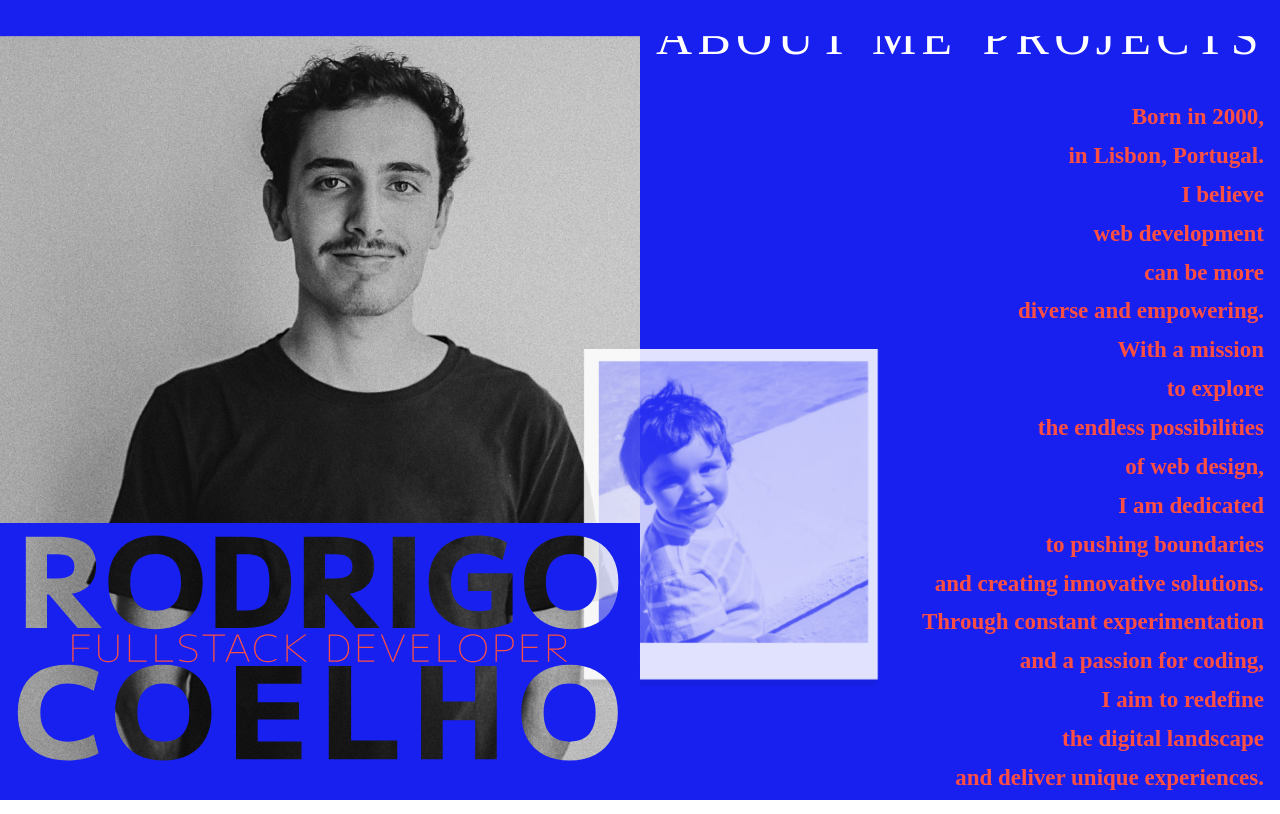
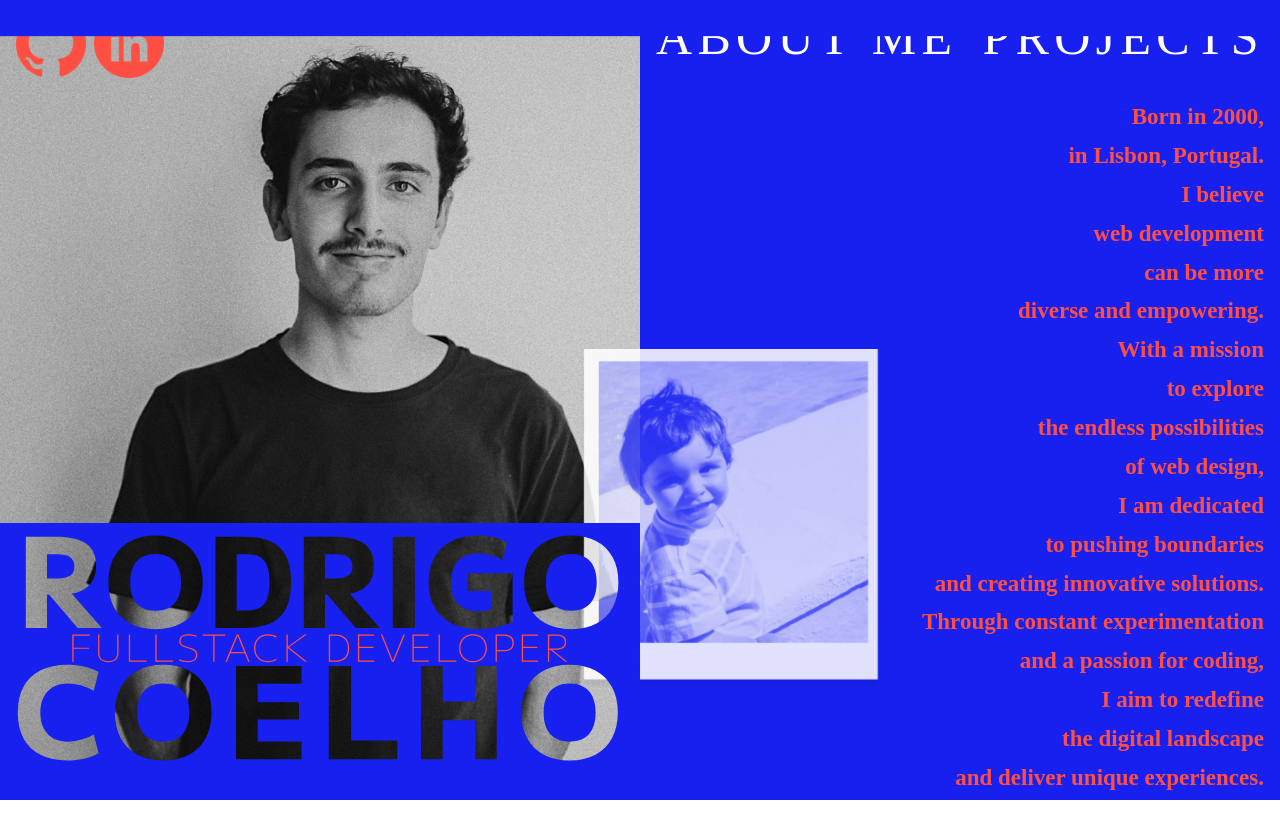
Before and after one commit to rodrigopcoelho/rodrigocoelho, a React (Create React App) app: page / in a window 1280 px wide. Built offline with nearby package versions, Linux system fonts and the light colour scheme; a web font is replaced by a local one.

Commit message:
git and linkedin

```diff
--- a/src/App.css
+++ b/src/App.css
@@ -100,6 +100,7 @@ text-transform: uppercase;
   height: 100vh;
   background: #1820EF;
   transform-origin: bottom;
+  z-index: 100;
 }
 
 .slide-out{
@@ -110,4 +111,5 @@ text-transform: uppercase;
   height: 100vh;
   background: #1820EF;
   transform-origin: top;
+  z-index: 100;
 }
--- a/src/Home.css
+++ b/src/Home.css
@@ -71,3 +71,18 @@
   right: 400px;
   width: 300px;
 }
+
+.divlink{
+  position: absolute;
+  top:0;
+}
+
+.git{
+  width: 70px;
+
+}
+
+.link{
+
+  width: 70px;
+}
--- a/src/pages/home.js
+++ b/src/pages/home.js
@@ -1,6 +1,8 @@
 import React, {useState, useEffect} from 'react';
 import '../Home.css';
 import banner from '../assets/svg/banner.svg';
+import git from '../assets/svg/git.svg';
+import link from '../assets/svg/link.svg';
 import polaroid from '../assets/img/polaroid.png';
 import { useNavigate } from "react-router-dom";
 import { motion } from "framer-motion";
@@ -8,6 +10,8 @@ import { motion } from "framer-motion";
 const Home = () => {
   const [loading, setLoading] = useState(false);
   const [loadingHeight, setLoadingHeight] = useState(0);
+
+
 
   useEffect(() => {
     // Check if the loading screen has already been displayed
@@ -39,6 +43,16 @@ const Home = () => {
     navigate('/about');
   };
 
+  const handleGit = () => {
+    // 👇️ replace set to true
+    window.location.replace('https://github.com/rodrigopcoelho');
+  };
+
+  const handleLink = () => {
+    // 👇️ replace set to true
+    window.location.replace('https://www.linkedin.com/in/rodrigopcoelho/');
+  };
+
   return (
     <div className="d-flex justify-content-center">
       {loading ? (
@@ -67,6 +81,7 @@ const Home = () => {
         transition={{ duration: 1, ease: [0.22, 1, 0.36, 1] }}
       />
           <div className="d-flex left-side align-items-end ">
+            <div className="d-flex divlink mt-2 ms-3"><img src={git} className="git me-2" onClick={handleGit} style={{cursor: "pointer"}}/><img src={link} onClick={handleLink} className="git" style={{cursor: "pointer"}}/></div>
             <img src={banner} alt="banner" className="banner" />
           </div>
 
```
Also changed, not shown: src/assets/svg/git.svg (added), src/assets/svg/link.svg (added).
